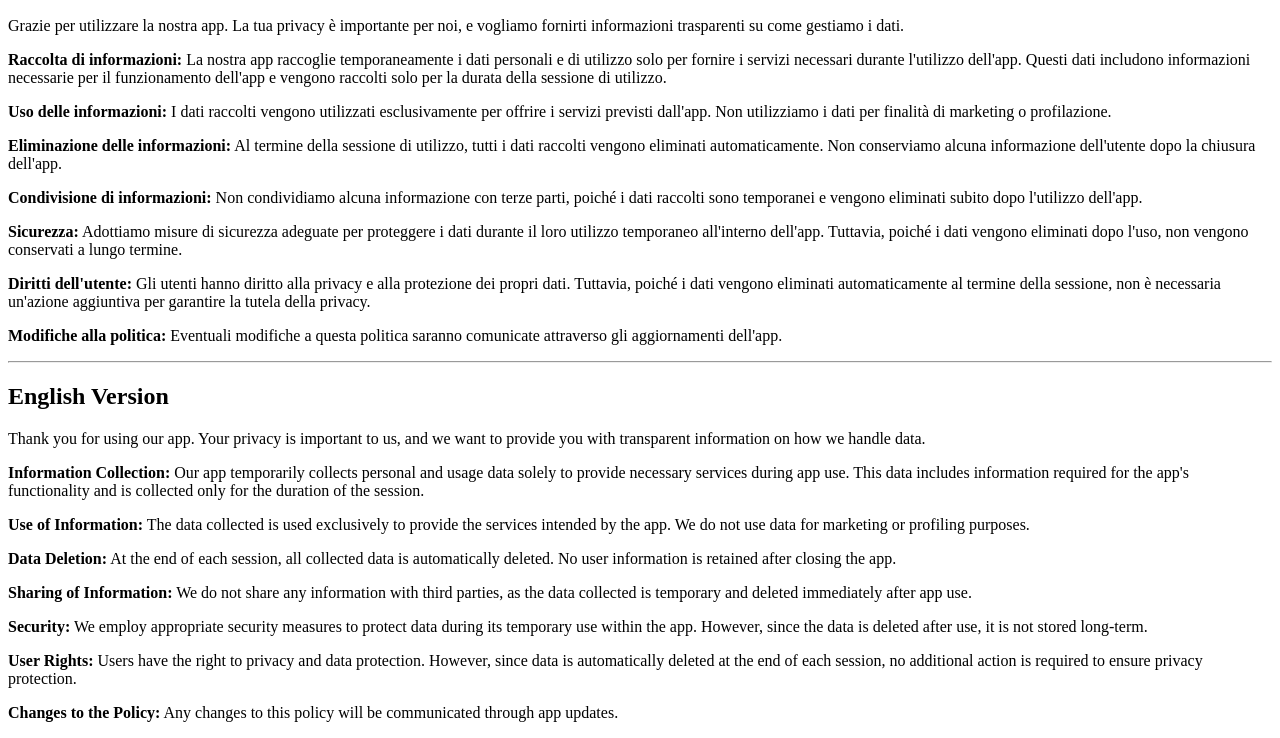
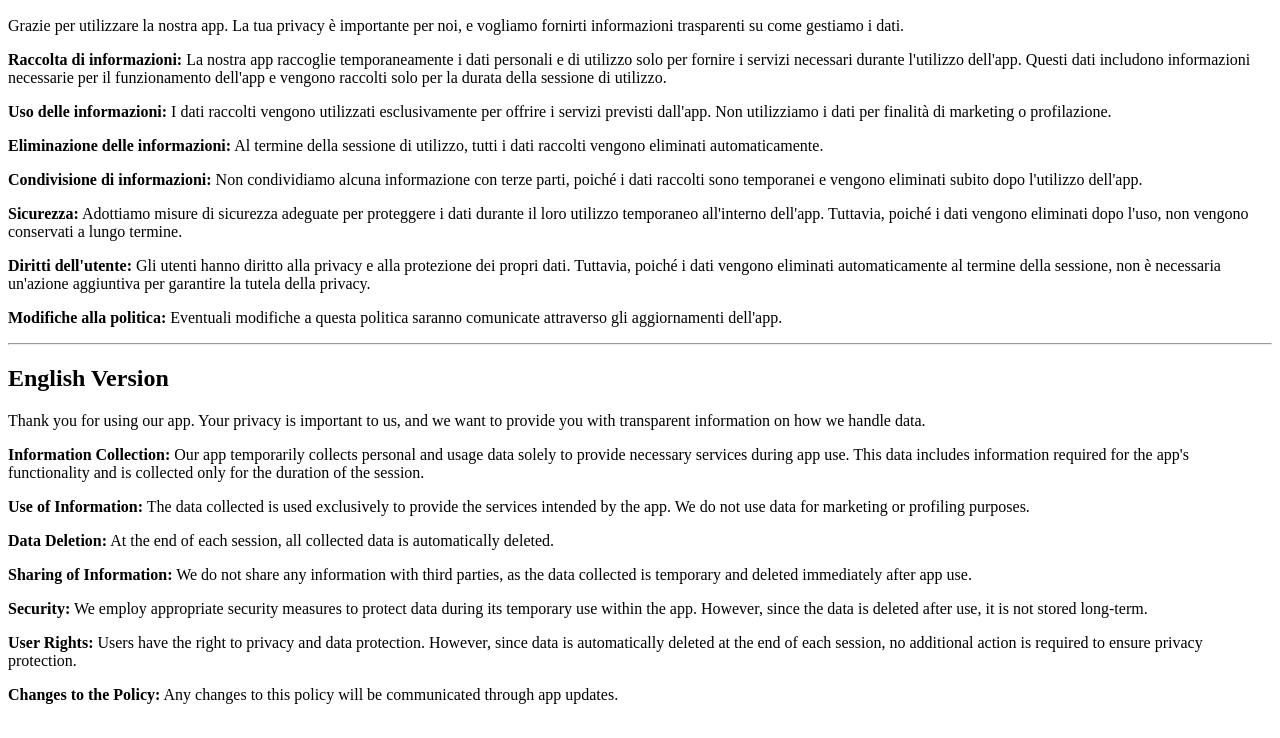
Before and after one commit to sanonone/concierge-policy-privacy, a plain HTML site: page index.html in a window 1280 px wide. Shown: the part 110-848 px from the top of the page. Drawn offline with Linux system fonts and the light colour scheme.

Commit message:
Update index.html

```diff
--- a/index.html
+++ b/index.html
@@ -15,7 +15,7 @@
     <p>Grazie per utilizzare la nostra app. La tua privacy è importante per noi, e vogliamo fornirti informazioni trasparenti su come gestiamo i dati.</p>
     <p><strong>Raccolta di informazioni:</strong> La nostra app raccoglie temporaneamente i dati personali e di utilizzo solo per fornire i servizi necessari durante l'utilizzo dell'app. Questi dati includono informazioni necessarie per il funzionamento dell'app e vengono raccolti solo per la durata della sessione di utilizzo.</p>
     <p><strong>Uso delle informazioni:</strong> I dati raccolti vengono utilizzati esclusivamente per offrire i servizi previsti dall'app. Non utilizziamo i dati per finalità di marketing o profilazione.</p>
-    <p><strong>Eliminazione delle informazioni:</strong> Al termine della sessione di utilizzo, tutti i dati raccolti vengono eliminati automaticamente. Non conserviamo alcuna informazione dell'utente dopo la chiusura dell'app.</p>
+    <p><strong>Eliminazione delle informazioni:</strong> Al termine della sessione di utilizzo, tutti i dati raccolti vengono eliminati automaticamente.</p>
     <p><strong>Condivisione di informazioni:</strong> Non condividiamo alcuna informazione con terze parti, poiché i dati raccolti sono temporanei e vengono eliminati subito dopo l'utilizzo dell'app.</p>
     <p><strong>Sicurezza:</strong> Adottiamo misure di sicurezza adeguate per proteggere i dati durante il loro utilizzo temporaneo all'interno dell'app. Tuttavia, poiché i dati vengono eliminati dopo l'uso, non vengono conservati a lungo termine.</p>
     <p><strong>Diritti dell'utente:</strong> Gli utenti hanno diritto alla privacy e alla protezione dei propri dati. Tuttavia, poiché i dati vengono eliminati automaticamente al termine della sessione, non è necessaria un'azione aggiuntiva per garantire la tutela della privacy.</p>
@@ -27,7 +27,7 @@
     <p>Thank you for using our app. Your privacy is important to us, and we want to provide you with transparent information on how we handle data.</p>
     <p><strong>Information Collection:</strong> Our app temporarily collects personal and usage data solely to provide necessary services during app use. This data includes information required for the app's functionality and is collected only for the duration of the session.</p>
     <p><strong>Use of Information:</strong> The data collected is used exclusively to provide the services intended by the app. We do not use data for marketing or profiling purposes.</p>
-    <p><strong>Data Deletion:</strong> At the end of each session, all collected data is automatically deleted. No user information is retained after closing the app.</p>
+    <p><strong>Data Deletion:</strong> At the end of each session, all collected data is automatically deleted.</p>
     <p><strong>Sharing of Information:</strong> We do not share any information with third parties, as the data collected is temporary and deleted immediately after app use.</p>
     <p><strong>Security:</strong> We employ appropriate security measures to protect data during its temporary use within the app. However, since the data is deleted after use, it is not stored long-term.</p>
     <p><strong>User Rights:</strong> Users have the right to privacy and data protection. However, since data is automatically deleted at the end of each session, no additional action is required to ensure privacy protection.</p>
```
